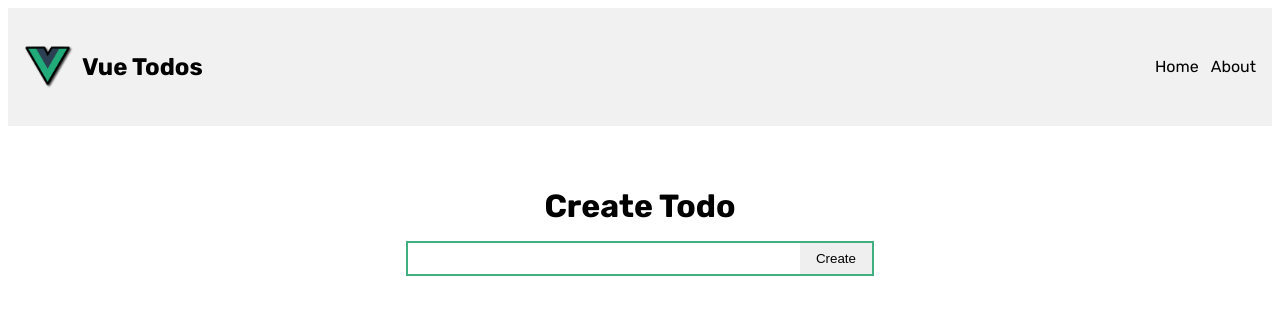
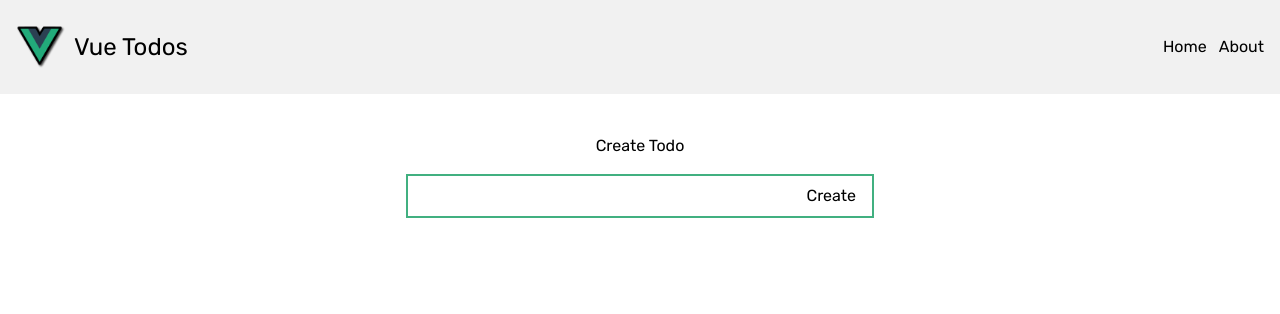
Before and after one commit to khouloudhaddad/vue-todos, a Vue app: page / in a window 1280 px wide. Shown: the top 314 px of the page. Built offline with nearby package versions, Linux system fonts and the light colour scheme; the HTML template or start-up script is replaced by a standard one.

Commit message:
Add tailwind and validation

```diff
--- a/package.json
+++ b/package.json
@@ -14,7 +14,10 @@
   "devDependencies": {
     "@iconify/vue": "^4.1.1",
     "@vitejs/plugin-vue": "^4.2.3",
+    "autoprefixer": "^10.4.14",
+    "postcss": "^8.4.27",
     "sass": "^1.64.1",
+    "tailwindcss": "^3.3.3",
     "uid": "^2.0.2",
     "vite": "^4.3.9"
   }
--- /dev/null
+++ b/postcss.config.js
@@ -0,0 +1,6 @@
+module.exports = {
+  plugins: {
+    tailwindcss: {},
+    autoprefixer: {},
+  },
+}
--- /dev/null
+++ b/src/assets/style.css
@@ -0,0 +1,3 @@
+@tailwind base;
+@tailwind components;
+@tailwind utilities;
--- a/src/components/TodoCreator.vue
+++ b/src/components/TodoCreator.vue
@@ -1,18 +1,30 @@
 <script setup>
     import {
+        reactive,
         ref
     } from "vue";
-    const todo = ref("");
+    const todoState = reactive({
+        todo: "",
+        invalid: "",
+        errMsg: ""
+    });
     const emit = defineEmits(['create-todo']);
     const createTodo = () => {
-        emit("create-todo", todo.value);
+        if (todoState.todo !== "") {
+            emit("create-todo", todoState.todo);
+            todoState.todo = "";
+            return;
+        }
+        todoState.invalid = true;
+        todoState.errMsg = "Todo Value can't be empty";
     }
 </script>
 
 <template>
     <div class="input-wrap">
-        <input type="text" v-model="todo" />
+        <input type="text" v-model="todoState.todo" />
         <button @click="createTodo()">Create</button>
+        <p class="text-gray-500">{{ errMsg }}</p>
     </div>
 </template>
 
--- a/src/main.js
+++ b/src/main.js
@@ -1,6 +1,7 @@
 import { createApp } from 'vue'
 import App from './App.vue'
 import router from './router'
+import "./assets/style.css";
 
 const app = createApp(App)
 
--- /dev/null
+++ b/tailwind.config.js
@@ -0,0 +1,11 @@
+/** @type {import('tailwindcss').Config} */
+module.exports = {
+  content: [
+    "./index.html",
+    "./src/**/*.{vue, js, ts, jsx, tsx"
+  ],
+  theme: {
+    extend: {},
+  },
+  plugins: [],
+}
```
Also changed, not shown: 1 other file (tests, documents, lock files or other folders).
